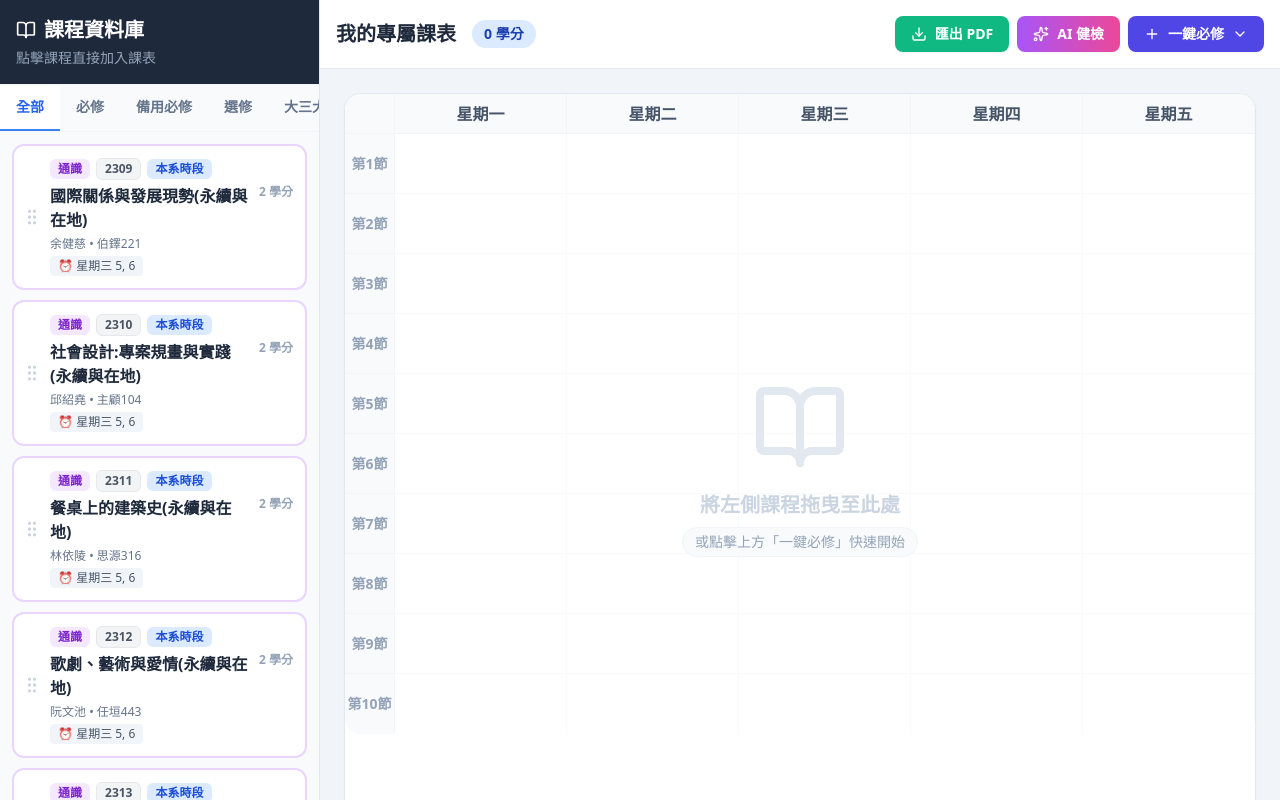
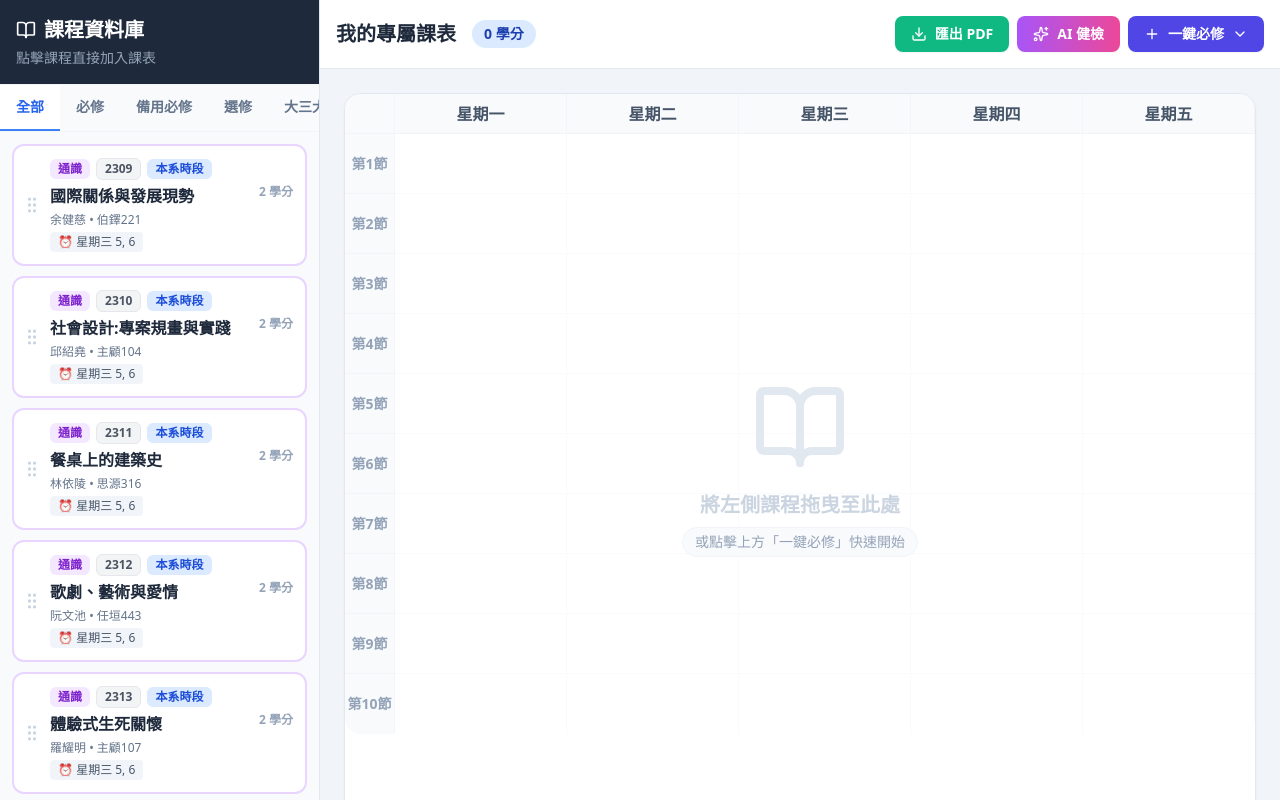
Before and after one commit to linyh465/pu-class-schedule, a React (Vite) app in the folder frontend/: page / in a window 1280 px wide. Built offline with nearby package versions, Linux system fonts and the light colour scheme.

Commit message:
fix: class

```diff
--- a/frontend/src/App.jsx
+++ b/frontend/src/App.jsx
@@ -143,6 +143,141 @@ const loadStoredTab = () => {
   }
 };
 
+const parseCourseName = (fullName) => {
+  const match = fullName.match(/^(.*?)\s*\((.+?)\)$/);
+  if (match) {
+    return { baseName: match[1].trim(), className: match[2].trim() };
+  }
+  return { baseName: fullName, className: '一般' };
+};
+
+const groupedCoursesList = (() => {
+  const groups = {};
+  ALL_COURSES.forEach(course => {
+    const { baseName, className } = parseCourseName(course.name);
+    const timeStr = JSON.stringify(course.times);
+    const key = `${baseName}|${timeStr}|${course.location}`;
+
+    if (!groups[key]) {
+      groups[key] = {
+        ...course,
+        name: baseName,
+        sections: []
+      };
+    }
+    groups[key].sections.push({
+      id: course.id,
+      className: className,
+      type: course.type,
+      note: course.note,
+      originalName: course.name,
+    });
+  });
+  return Object.values(groups);
+})();
+
+const CourseCard = ({ group, selectedCourses, onAdd, onDragStart }) => {
+  const [activeTabIndex, setActiveTabIndex] = useState(0);
+
+  const safeIndex = activeTabIndex < group.sections.length ? activeTabIndex : 0;
+  const activeSection = group.sections[safeIndex];
+  const isSelected = selectedCourses.some(c => c.id === activeSection.id);
+
+  const isRequired = activeSection.type === '必修';
+  const isBackupReq = activeSection.type === '備用必修';
+  const isGeneral = activeSection.type === '通識';
+  const isMilitary = activeSection.type === '兵役';
+
+  let borderClass = 'border-emerald-200 bg-white hover:border-emerald-400 hover:shadow-md cursor-pointer md:cursor-grab active:cursor-grabbing';
+  if (isSelected) borderClass = 'border-slate-200 bg-slate-100 opacity-50 cursor-not-allowed';
+  else if (isRequired) borderClass = 'border-indigo-200 bg-white hover:border-indigo-400 hover:shadow-md cursor-pointer md:cursor-grab active:cursor-grabbing';
+  else if (isBackupReq) borderClass = 'border-amber-200 bg-white hover:border-amber-400 hover:shadow-md cursor-pointer md:cursor-grab active:cursor-grabbing';
+  else if (isGeneral) borderClass = 'border-purple-200 bg-white hover:border-purple-400 hover:shadow-md cursor-pointer md:cursor-grab active:cursor-grabbing';
+  else if (isMilitary) borderClass = 'border-slate-300 bg-white hover:border-slate-500 hover:shadow-md cursor-pointer md:cursor-grab active:cursor-grabbing';
+
+  let badgeClass = 'bg-emerald-100 text-emerald-700';
+  if (isRequired) badgeClass = 'bg-indigo-100 text-indigo-700';
+  else if (isBackupReq) badgeClass = 'bg-amber-100 text-amber-700';
+  else if (isGeneral) badgeClass = 'bg-purple-100 text-purple-700';
+  else if (isMilitary) badgeClass = 'bg-slate-200 text-slate-700';
+
+  return (
+    <div
+      draggable={!isSelected}
+      onDragStart={(event) => onDragStart(event, activeSection.id)}
+      onClick={() => !isSelected && onAdd(activeSection.id)}
+      className={`relative p-3 rounded-xl border-2 transition-all flex flex-col ${borderClass}`}
+    >
+      {!isSelected && (
+        <div className="absolute left-2 top-1/2 -translate-y-1/2 text-slate-300 hidden md:block">
+          <GripVertical className="w-5 h-5" />
+        </div>
+      )}
+
+      <div className={`md:pl-6 ${isSelected ? 'opacity-70' : ''} flex-1 flex flex-col`}>
+        {group.sections.length > 1 && (
+          <div className="flex flex-wrap gap-1.5 mb-2" onClick={(e) => e.stopPropagation()}>
+            {group.sections.map((sec, idx) => (
+              <button
+                key={sec.id}
+                onClick={() => setActiveTabIndex(idx)}
+                className={`px-2 py-1 rounded-md text-[11px] md:text-xs font-bold transition-colors ${
+                  safeIndex === idx
+                    ? 'bg-blue-500 text-white shadow-sm'
+                    : 'bg-slate-100 text-slate-500 hover:bg-slate-200'
+                }`}
+              >
+                {sec.className}
+              </button>
+            ))}
+          </div>
+        )}
+
+        <div className="flex flex-col gap-1.5 mb-1">
+          <div className="flex flex-wrap items-center gap-1.5">
+            <span className={`text-[11px] md:text-xs px-2 py-0.5 rounded-md font-bold ${badgeClass}`}>
+              {activeSection.type}
+            </span>
+
+            <span className="text-[11px] md:text-xs px-2 py-0.5 rounded-md font-bold bg-gray-100 text-gray-600 border border-gray-200">
+              {activeSection.id}
+            </span>
+
+            {activeSection.note === '本系時段' && (
+              <span className="text-[11px] md:text-xs px-2 py-0.5 rounded-md font-bold bg-blue-100 text-blue-700">
+                本系時段
+              </span>
+            )}
+            {activeSection.note === '跨系二階' && (
+              <span className="text-[11px] md:text-xs px-2 py-0.5 rounded-md font-bold bg-orange-100 text-orange-700">
+                跨系時段 (二階)
+              </span>
+            )}
+          </div>
+        </div>
+
+        <div className="flex justify-between items-start">
+          <h3 className="font-bold text-slate-800 leading-tight text-sm md:text-base pr-2">{group.name}</h3>
+          <span className="text-xs text-slate-400 font-bold whitespace-nowrap shrink-0">{group.credits} 學分</span>
+        </div>
+
+        <p className="text-[11px] md:text-xs text-slate-500 mt-1">{group.instructor} • {group.location}</p>
+        <p className="text-[11px] md:text-xs font-medium text-slate-600 mt-1 bg-slate-100 inline-block px-2 py-0.5 rounded w-fit">
+          ⏰ {formatTimes(group.times)}
+        </p>
+      </div>
+
+      {isSelected && (
+        <div className="absolute inset-0 flex items-center justify-center pointer-events-none">
+          <span className="bg-slate-800 text-white text-xs font-bold px-3 py-1 rounded-full flex items-center gap-1 shadow-md">
+            <CheckCircle2 className="w-4 h-4" /> 已加入
+          </span>
+        </div>
+      )}
+    </div>
+  );
+};
+
 export default function App() {
   const [selectedCourses, setSelectedCourses] = useState(loadStoredCourses);
   const [activeTab, setActiveTab] = useState(loadStoredTab);
@@ -217,8 +352,8 @@ export default function App() {
     showToast(`✅ 成功加入 ${course.name}`, 'success');
   };
 
-  const handleDragStart = (event, course) => {
-    event.dataTransfer.setData('courseId', course.id);
+  const handleDragStart = (event, courseId) => {
+    event.dataTransfer.setData('courseId', courseId);
   };
 
   const handleDropToSchedule = (event) => {
@@ -376,9 +511,9 @@ export default function App() {
     return { __html: html };
   };
 
-  const filteredCourses = ALL_COURSES.filter(c => {
+  const filteredGroups = groupedCoursesList.filter(group => {
     if (activeTab === '全部') return true;
-    return c.type === activeTab;
+    return group.sections.some(sec => sec.type === activeTab);
   });
 
   const totalCredits = selectedCourses.reduce((sum, c) => sum + c.credits, 0);
@@ -432,88 +567,15 @@ export default function App() {
           </div>
 
           <div className="flex-1 overflow-y-auto p-3 space-y-2.5 bg-slate-50 pb-6">
-            {filteredCourses.map(course => {
-              const isSelected = selectedCourses.some(c => c.id === course.id);
-              const isRequired = course.type === '必修';
-              const isBackupReq = course.type === '備用必修';
-              const isGeneral = course.type === '通識';
-              const isMilitary = course.type === '兵役';
-
-              return (
-                <div
-                  key={course.id}
-                  draggable={!isSelected}
-                  onDragStart={(event) => handleDragStart(event, course)}
-                  onClick={() => !isSelected && tryAddCourse(course.id)}
-                  className={`relative p-3 rounded-xl border-2 transition-all ${
-                    isSelected
-                      ? 'border-slate-200 bg-slate-100 opacity-50 cursor-not-allowed'
-                      : isRequired
-                        ? 'border-indigo-200 bg-white hover:border-indigo-400 hover:shadow-md cursor-pointer md:cursor-grab active:cursor-grabbing'
-                        : isBackupReq
-                          ? 'border-amber-200 bg-white hover:border-amber-400 hover:shadow-md cursor-pointer md:cursor-grab active:cursor-grabbing'
-                          : isGeneral
-                            ? 'border-purple-200 bg-white hover:border-purple-400 hover:shadow-md cursor-pointer md:cursor-grab active:cursor-grabbing'
-                            : isMilitary
-                              ? 'border-slate-300 bg-white hover:border-slate-500 hover:shadow-md cursor-pointer md:cursor-grab active:cursor-grabbing'
-                              : 'border-emerald-200 bg-white hover:border-emerald-400 hover:shadow-md cursor-pointer md:cursor-grab active:cursor-grabbing'
-                  }`}
-                >
-                  {!isSelected && (
-                    <div className="absolute left-2 top-1/2 -translate-y-1/2 text-slate-300 hidden md:block">
-                      <GripVertical className="w-5 h-5" />
-                    </div>
-                  )}
-
-                  <div className={`md:pl-6 ${isSelected ? 'opacity-70' : ''}`}>
-                    <div className="flex flex-col gap-1.5 mb-1">
-                      <div className="flex flex-wrap items-center gap-1.5">
-                        <span className={`text-[11px] md:text-xs px-2 py-0.5 rounded-md font-bold ${
-                          isRequired ? 'bg-indigo-100 text-indigo-700' : isBackupReq ? 'bg-amber-100 text-amber-700' : isGeneral ? 'bg-purple-100 text-purple-700' : isMilitary ? 'bg-slate-200 text-slate-700' : 'bg-emerald-100 text-emerald-700'
-                        }`}>
-                          {course.type}
-                        </span>
-
-                        {/* 顯示代號 */}
-                        <span className="text-[11px] md:text-xs px-2 py-0.5 rounded-md font-bold bg-gray-100 text-gray-600 border border-gray-200">
-                          {course.id}
-                        </span>
-
-                        {/* 通識時段標註 Tag */}
-                        {course.note === '本系時段' && (
-                          <span className="text-[11px] md:text-xs px-2 py-0.5 rounded-md font-bold bg-blue-100 text-blue-700">
-                            本系時段
-                          </span>
-                        )}
-                        {course.note === '跨系二階' && (
-                          <span className="text-[11px] md:text-xs px-2 py-0.5 rounded-md font-bold bg-orange-100 text-orange-700">
-                            跨系時段 (二階)
-                          </span>
-                        )}
-                      </div>
-                    </div>
-
-                    <div className="flex justify-between items-start">
-                      <h3 className="font-bold text-slate-800 leading-tight text-sm md:text-base pr-2">{course.name}</h3>
-                      <span className="text-xs text-slate-400 font-bold whitespace-nowrap shrink-0">{course.credits} 學分</span>
-                    </div>
-
-                    <p className="text-[11px] md:text-xs text-slate-500 mt-1">{course.instructor} • {course.location}</p>
-                    <p className="text-[11px] md:text-xs font-medium text-slate-600 mt-1 bg-slate-100 inline-block px-2 py-0.5 rounded">
-                      ⏰ {formatTimes(course.times)}
-                    </p>
-                  </div>
-
-                  {isSelected && (
-                    <div className="absolute inset-0 flex items-center justify-center">
-                      <span className="bg-slate-800 text-white text-xs font-bold px-3 py-1 rounded-full flex items-center gap-1 shadow-md">
-                        <CheckCircle2 className="w-4 h-4" /> 已加入
-                      </span>
-                    </div>
-                  )}
-                </div>
-              );
-            })}
+            {filteredGroups.map(group => (
+              <CourseCard
+                key={group.sections[0].id}
+                group={group}
+                selectedCourses={selectedCourses}
+                onAdd={tryAddCourse}
+                onDragStart={handleDragStart}
+              />
+            ))}
           </div>
         </div>
 
```
